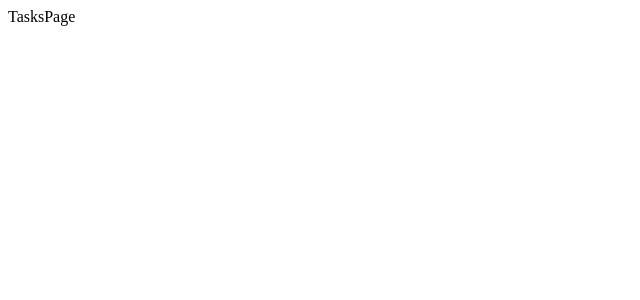
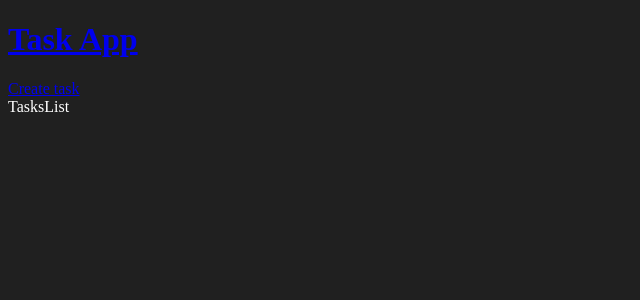
Before and after one commit to Stiven1707/djang-crud-react, a React (Vite) app in the folder client/: page /tasks in a window 1280 px wide. Shown: the top 300 px of the page, without its empty margins (0-640 px from the left). Built offline with nearby package versions, Linux system fonts and the light colour scheme.

Commit message:
Configuracion de React

```diff
--- a/client/src/App.css
+++ /dev/null
@@ -1,4 +0,0 @@
-body{
-  background: #202020;
-  color: white;
-}
--- a/client/src/App.jsx
+++ b/client/src/App.jsx
@@ -6,13 +6,13 @@ import { Navigation } from "./components/Navigation";
 function App() {
   return (
     <BrowserRouter>
-
+      <Navigation />
       <Routes>
         <Route path="/" element={<Navigate to="/tasks" />} />
         <Route path="/tasks" element={<TasksPage />} />
         <Route path="/tasks-create" element={<TaskFormPage />} />
       </Routes>
     </BrowserRouter>
-  )
+  );
 }
 export default  App;
--- a/client/src/components/Navigation.jsx
+++ b/client/src/components/Navigation.jsx
@@ -1,9 +1,12 @@
-
+import{ Link } from 'react-router-dom';
 
 export function Navigation() {
   return (
     <div>
-        <h1>Task App</h1>
+        <Link to="/tasks">
+            <h1>Task App</h1>
+
+        </Link>
         <Link to="/tasks-create">Create task</Link>
     </div>
   )
--- /dev/null
+++ b/client/src/components/TasksList.jsx
@@ -0,0 +1,12 @@
+import { useEffect } from "react"
+
+
+export function TasksList() {
+
+    useEffect(() => {
+        console.log("pagina cargada");
+    }, [])
+  return (
+    <div>TasksList</div>
+  )
+}
--- a/client/src/index.css
+++ b/client/src/index.css
@@ -0,0 +1,4 @@
+body{
+    background: #202020;
+    color: white;
+  }
--- a/client/src/pages/TasksPage.jsx
+++ b/client/src/pages/TasksPage.jsx
@@ -1,6 +1,4 @@
-
+import { TasksList } from "../components/TasksList";
 export function TasksPage() {
-  return (
-    <div>TasksPage</div>
-  )
+  return <TasksList />;
 }
```
